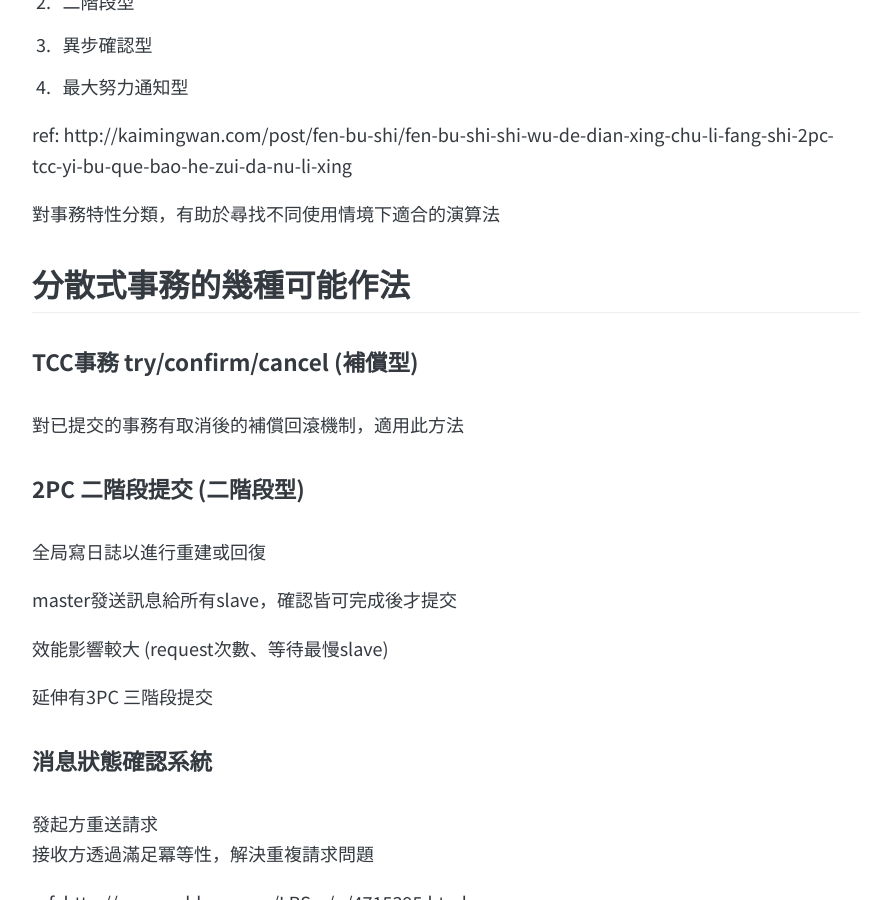
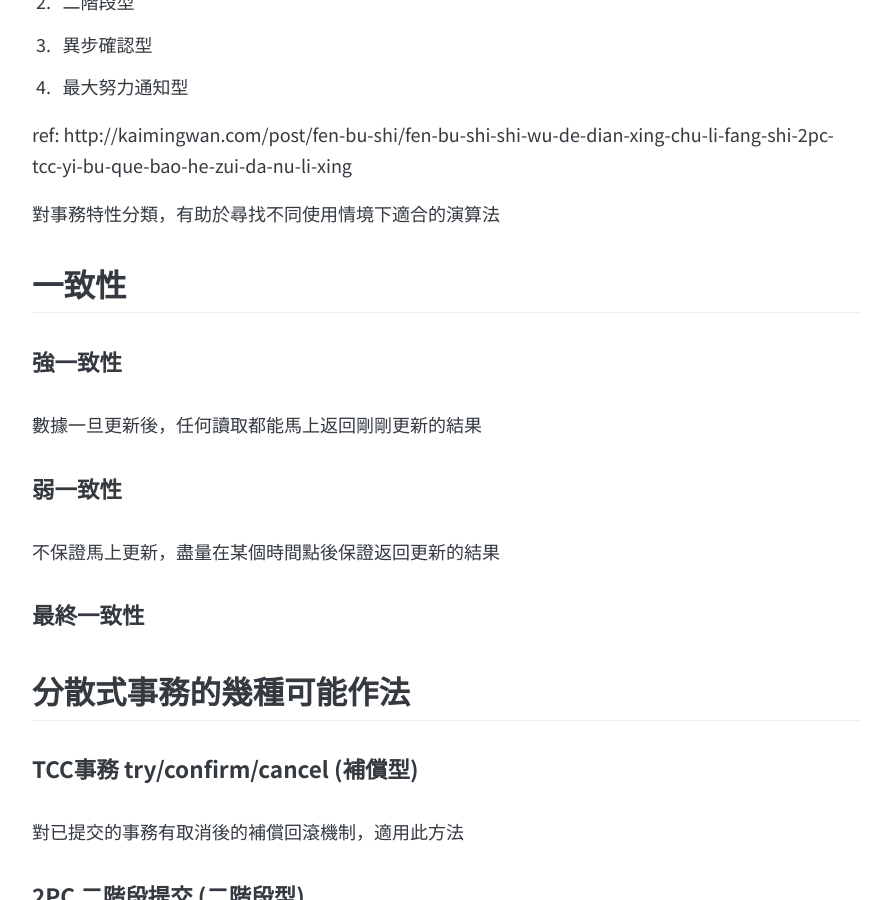
Before and after one commit to xnum/xnum.github.io, a Jekyll site: the page built from _posts/2017-10-26-dts.md, in a window 1280 px wide and 900 px high, scrolled down 1193 px. Shown: the whole window, without its empty margins (194-1085 px from the left). Built offline with Jekyll 4.4.1, drawn with Linux system fonts in a browser that asks for light colours; comment, search, counter and statistics services are not loaded.

Commit message:
Update 2017-10-26-dts.md

```diff
--- a/_posts/2017-10-26-dts.md
+++ b/_posts/2017-10-26-dts.md
@@ -34,6 +34,18 @@ tags:
 ref: http://kaimingwan.com/post/fen-bu-shi/fen-bu-shi-shi-wu-de-dian-xing-chu-li-fang-shi-2pc-tcc-yi-bu-que-bao-he-zui-da-nu-li-xing
 
 對事務特性分類，有助於尋找不同使用情境下適合的演算法
+
+## 一致性
+
+#### 強一致性
+
+數據一旦更新後，任何讀取都能馬上返回剛剛更新的結果
+
+#### 弱一致性
+
+不保證馬上更新，盡量在某個時間點後保證返回更新的結果
+
+#### 最終一致性
 
 ## 分散式事務的幾種可能作法
 
```
